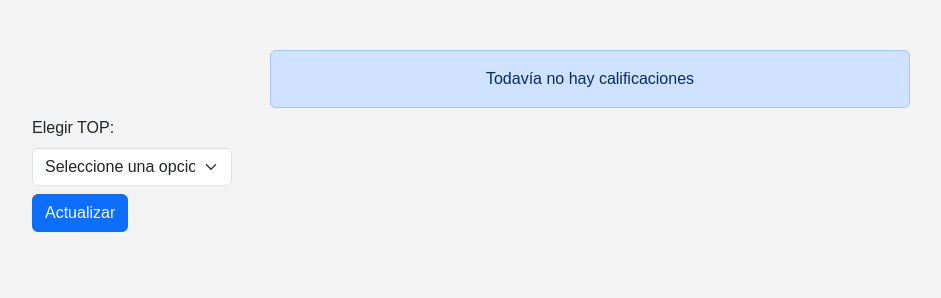
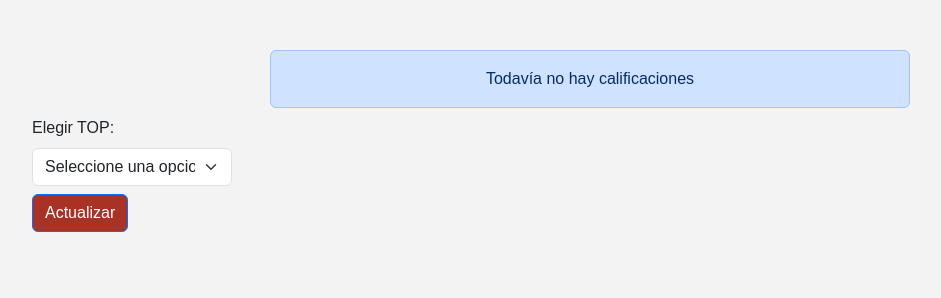
Before and after one commit to tylwerr/bd-tarea-2, a PHP site: page /top_recetas.php in a window 1280 px wide. Shown: the part 207-505 px from the top of the page, without its empty margins (50-991 px from the left). Run offline with PHP 8.4, Linux system fonts and the light colour scheme; the visitor is signed in with stand-in values (Sample User, id 1); data that the repository does not hold is empty.

Commit message:
cambio de color

```diff
--- a/PHP/top_recetas.php
+++ b/PHP/top_recetas.php
@@ -51,6 +51,11 @@
             font-size: 14px;
         }
 
+        .actualizar {
+            color: #fff;
+            background-color: #A93226;
+        }
+
         .col-md-4 {
             padding: 20px;
             border-radius: 10px;
@@ -91,7 +96,7 @@
                     <option value="descendente">TOP 10 MEJORES</option>
                     <option value="ascendente">TOP 10 PEORES</option>
                 </select>
-                <button type="submit" class="btn btn-primary mt-2">Actualizar</button>
+                <button type="submit" class="btn btn-primary actualizar mt-2">Actualizar</button>
             </div>
         </form>
 
```
